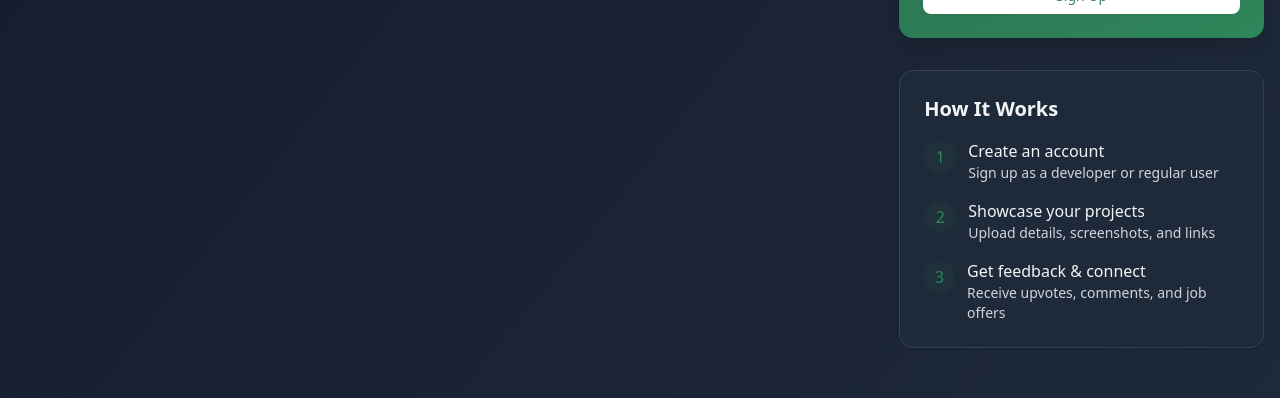
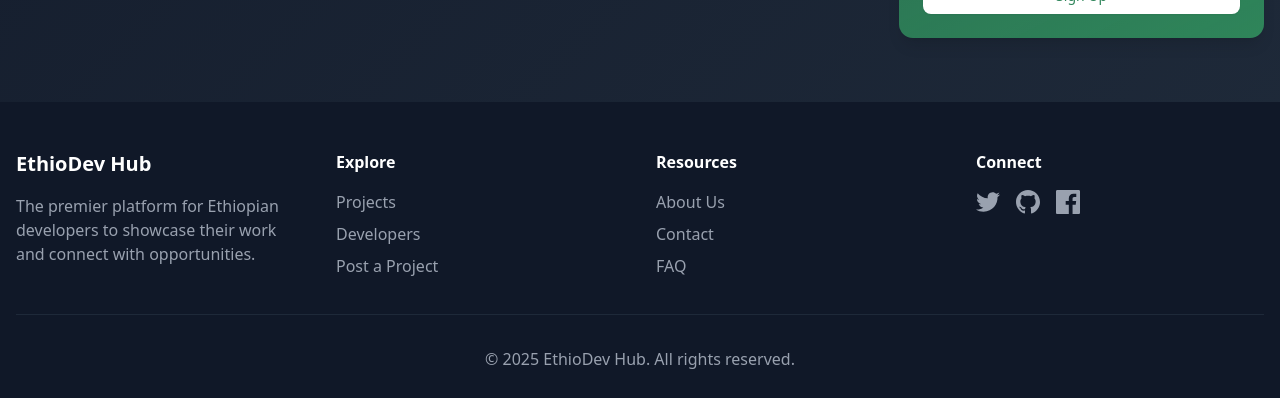
Before and after one commit to muktarabdela/BuildEthiopia, a Next.js app: page / in a window 1280 px wide. Shown: the part 1280-1678 px from the top of the page. Built offline with nearby package versions, Linux system fonts and the light colour scheme; no server answers; the database is empty.

Commit message:
Refactor sidebar component for improved sticky behavior and transition effects; comment out unused "How It Works" section for future reference

```diff
--- a/app/page.tsx
+++ b/app/page.tsx
@@ -250,7 +250,7 @@ export default function Home() {
               </div>
             </div>
             {/* Sidebar */}
-            <div className="w-full lg:w-[30%] space-y-8">
+            <div className="w-full lg:w-[30%] space-y-8 sticky top-20 h-fit transition-all duration-300 ease-in-out">
               {/* Featured Developers */}
               <FeaturedDevelopers isLoading={isFeatureDeveloperLoading} developers={featuredDevelopers} />
 
@@ -268,7 +268,7 @@ export default function Home() {
               </div>
 
               {/* How It Works */}
-              <div className="bg-gray-800 rounded-xl p-6 border border-gray-700 shadow-sm">
+              {/* <div className="bg-gray-800 rounded-xl p-6 border border-gray-700 shadow-sm">
                 <h3 className="text-xl font-bold mb-4 text-gray-100">How It Works</h3>
                 <div className="space-y-4">
                   <div className="flex items-start">
@@ -293,7 +293,7 @@ export default function Home() {
                     </div>
                   </div>
                 </div>
-              </div>
+              </div> */}
             </div>
           </div>
         </div>
```
